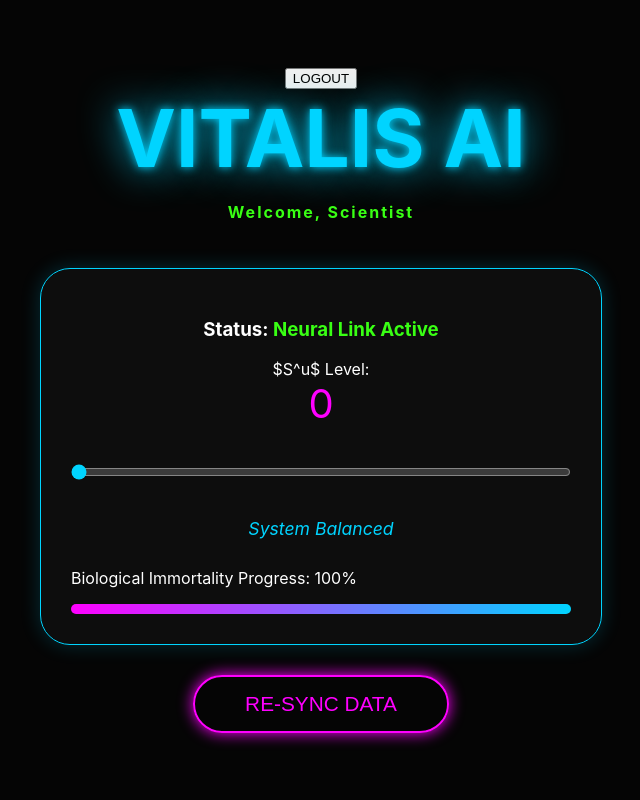
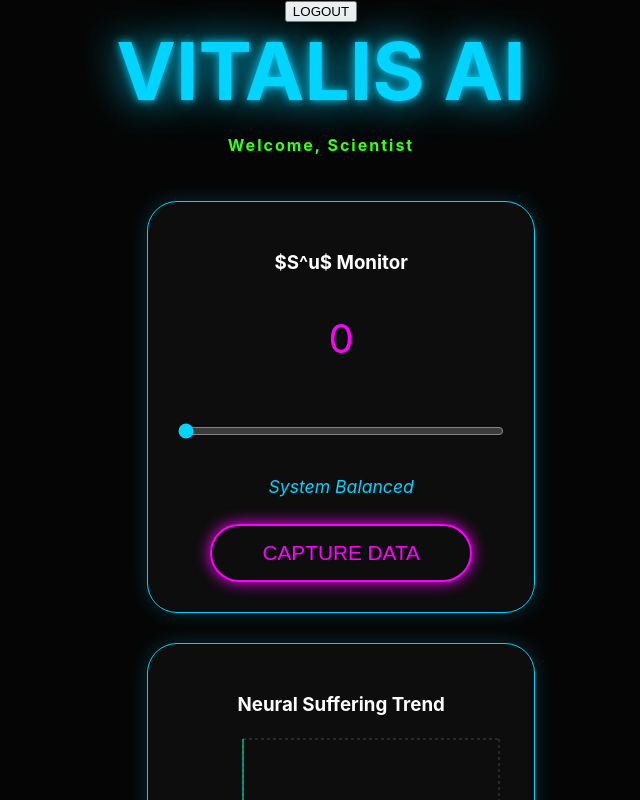
Before and after one commit to sadafmashorihyd-cmd/vitalis-ai-project, a React (Create React App) app: page / in a window 1280 px wide. Both pictures are taken after a click on the button "ACCESS SYSTEM". Shown: the top 800 px of the page, without its empty margins (319-959 px from the left). Built offline with nearby package versions, Linux system fonts and the light colour scheme.

Commit message:
added graph successfully

```diff
--- a/package.json
+++ b/package.json
@@ -10,6 +10,7 @@
     "react": "^19.2.5",
     "react-dom": "^19.2.5",
     "react-scripts": "5.0.1",
+    "recharts": "^3.8.1",
     "web-vitals": "^2.1.4"
   },
   "scripts": {
--- a/src/App.js
+++ b/src/App.js
@@ -1,39 +1,40 @@
 import React, { useState, useEffect } from 'react';
+import { LineChart, Line, XAxis, YAxis, CartesianGrid, Tooltip, ResponsiveContainer } from 'recharts';
 import './App.css';
 
 function App() {
-  // 1. Data Load karna (Browser memory se)
+  // 1. Data Load karna
   const [user, setUser] = useState(() => {
     const savedUser = localStorage.getItem('vitalis_user');
     return savedUser ? JSON.parse(savedUser) : { name: "", goal: "Biological Immortality" };
   });
 
-  const [isLoggedIn, setIsLoggedIn] = useState(() => {
-    return localStorage.getItem('isLoggedIn') === 'true';
-  });
-
-  const [suffering, setSuffering] = useState(() => {
-    const savedSu = localStorage.getItem('suffering_level');
-    return savedSu ? Number(savedSu) : 0;
+  const [isLoggedIn, setIsLoggedIn] = useState(() => localStorage.getItem('isLoggedIn') === 'true');
+  const [suffering, setSuffering] = useState(() => Number(localStorage.getItem('suffering_level')) || 0);
+  const [history, setHistory] = useState(() => {
+    const savedHistory = localStorage.getItem('su_history');
+    return savedHistory ? JSON.parse(savedHistory) : [];
   });
 
   const [status, setStatus] = useState("System Balanced");
 
-  // 2. Data Save karna (Jab bhi level ya naam badle)
+  // 2. Data Save karna
   useEffect(() => {
     localStorage.setItem('vitalis_user', JSON.stringify(user));
     localStorage.setItem('isLoggedIn', isLoggedIn);
     localStorage.setItem('suffering_level', suffering);
-  }, [user, isLoggedIn, suffering]);
+    localStorage.setItem('su_history', JSON.stringify(history));
+  }, [user, isLoggedIn, suffering, history]);
 
-  const handleResync = () => {
-    setSuffering(0);
-    alert("Neural Link Re-Synced! Data Updated for Scientist " + user.name);
+  // 3. Actions
+  const handleCapture = () => {
+    const newEntry = { time: new Date().toLocaleTimeString(), level: suffering };
+    setHistory([...history.slice(-9), newEntry]);
+    alert("Data Point Captured for Scientist " + user.name);
   };
 
   const handleLogout = () => {
-    setIsLoggedIn(false);
-    localStorage.clear(); // Sab clear karne ke liye
+    localStorage.clear();
     window.location.reload();
   };
 
@@ -67,10 +68,10 @@ function App() {
         <h1 className="neon-title">VITALIS AI</h1>
         <p className="welcome-text">Welcome, Scientist {user.name}</p>
 
-        <div className="dashboard-card">
-          <h3>Status: <span className="active">Neural Link Active</span></h3>
-          <div className="suffering-box">
-            <p>$S^u$ Level: <span className="su-value">{suffering}</span></p>
+        <div className="dashboard-grid">
+          <div className="dashboard-card">
+            <h3>$S^u$ Monitor</h3>
+            <p className="su-value">{suffering}</p>
             <input
               type="range"
               min="0"
@@ -79,19 +80,26 @@ function App() {
               onChange={(e) => setSuffering(Number(e.target.value))}
               className="neon-slider"
             />
+            <p className="feedback-text">{suffering > 80 ? "WARNING: Neural Strain!" : status}</p>
+            <button className="neon-button small" onClick={handleCapture}>CAPTURE DATA</button>
           </div>
-          <p className="feedback-text">{suffering > 80 ? "WARNING: Neural Strain!" : status}</p>
-          <div className="immortality-meter">
-             <p>{user.goal} Progress: {100 - suffering}%</p>
-             <div className="progress-bar-bg">
-               <div className="progress-bar-fill" style={{width: `${100 - suffering}%`}}></div>
-             </div>
+
+          <div className="dashboard-card graph-card">
+            <h3>Neural Suffering Trend</h3>
+            <div style={{ width: '100%', height: 200 }}>
+              <ResponsiveContainer>
+                <LineChart data={history}>
+                  <CartesianGrid strokeDasharray="3 3" stroke="#444" />
+                  <XAxis dataKey="time" hide />
+                  <YAxis stroke="#00ffcc" />
+                  <Tooltip contentStyle={{backgroundColor: '#111', border: '1px solid #00ffcc'}} />
+                  <Line type="monotone" dataKey="level" stroke="#ff00ff" strokeWidth={3} dot={{ r: 6 }} />
+                </LineChart>
+              </ResponsiveContainer>
+            </div>
+            <p className="goal-text">{user.goal} Progress: {100 - suffering}%</p>
           </div>
         </div>
-
-        <button className="neon-button" onClick={handleResync}>
-          RE-SYNC DATA
-        </button>
       </header>
     </div>
   );
```
Also changed, not shown: 1 other file (tests, documents, lock files or other folders).
